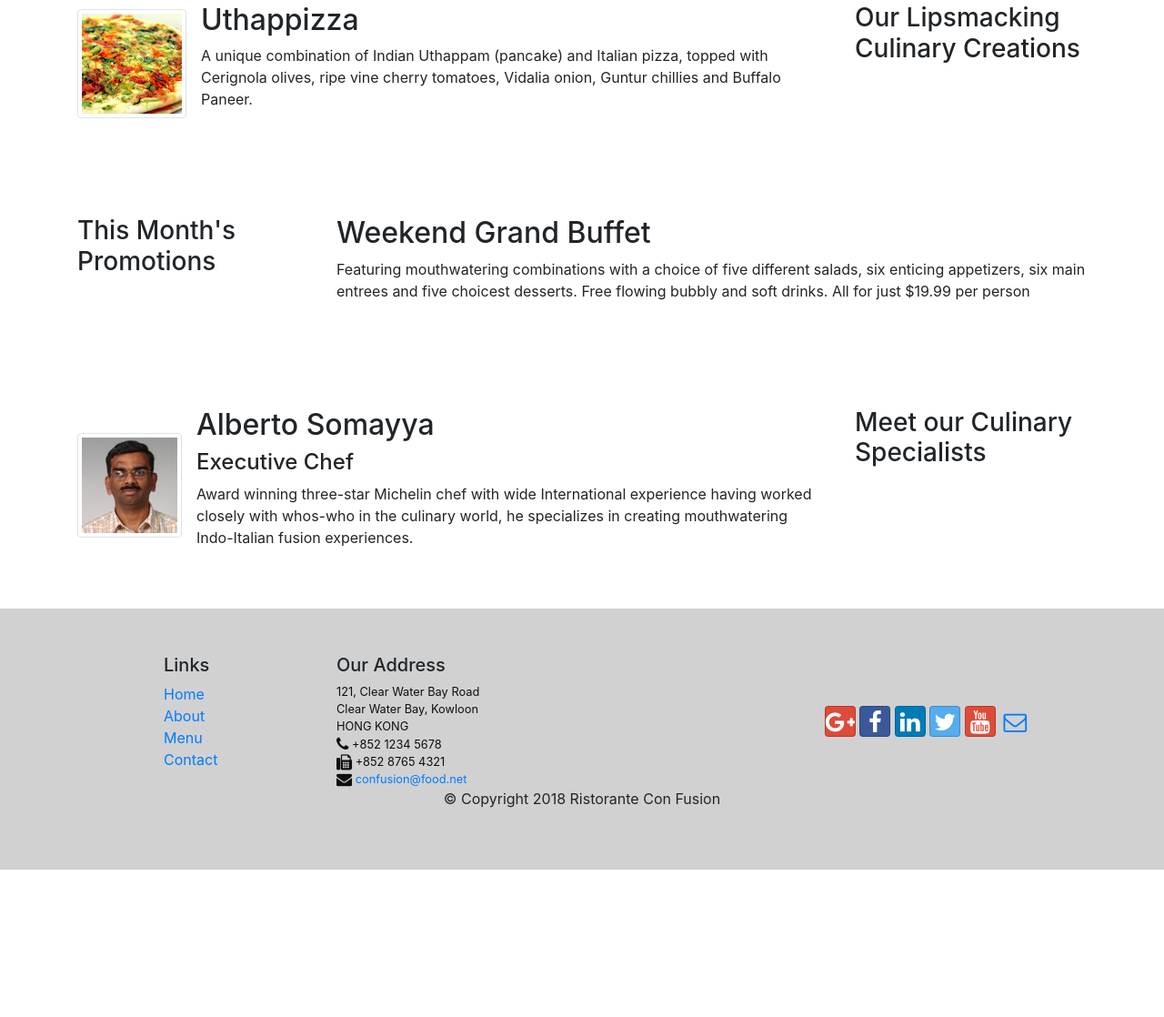
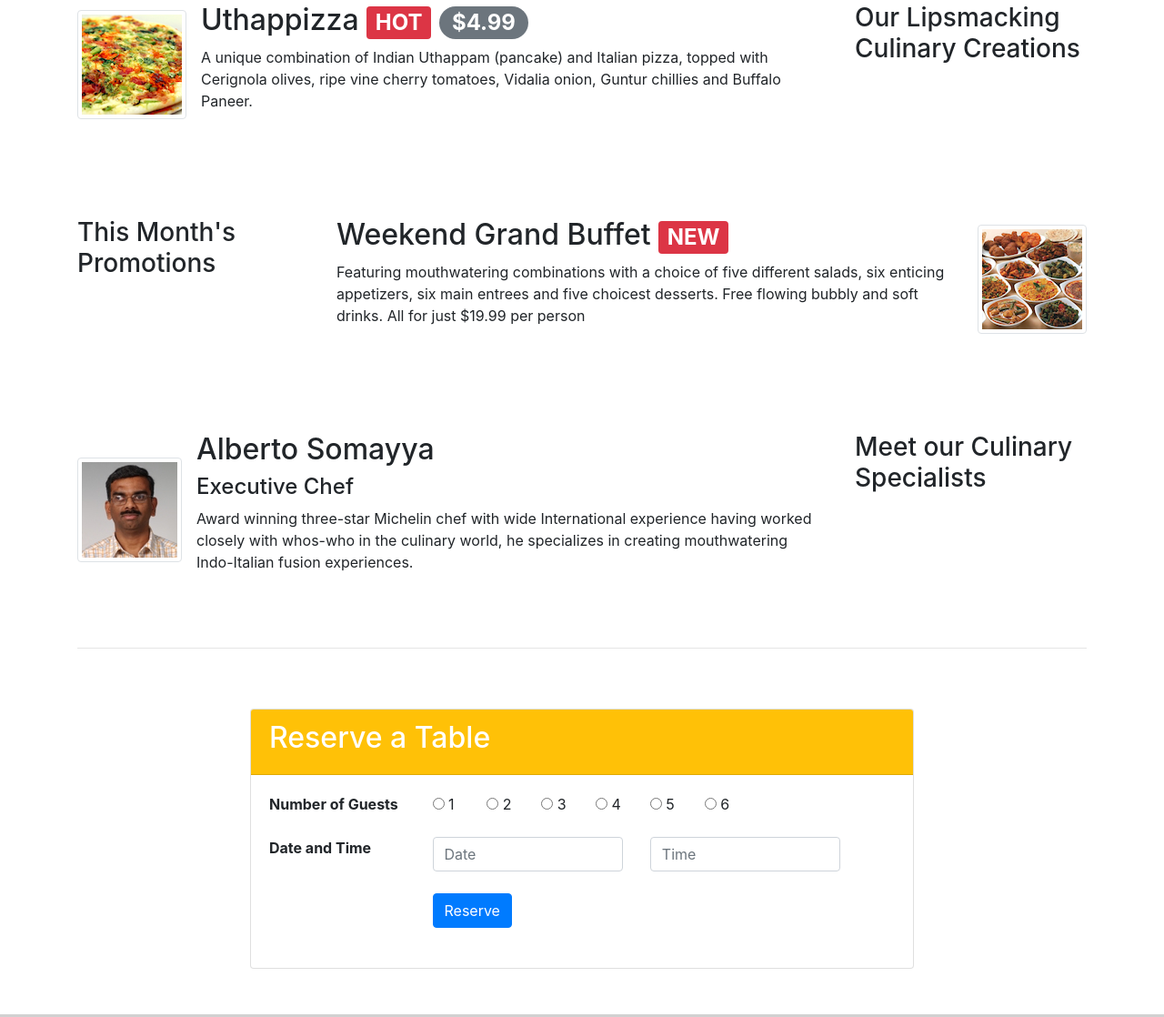
Before and after one commit to beetlehub/UIbootstrap4, a website: page index.html in a window 1280 px wide. Shown: the part 407-1525 px from the top of the page at 91% size. Before the commit the page ends 1363 px from the top, so only its background shows below. Drawn offline with nearby package versions, Linux system fonts and the light colour scheme.

Commit message:
Assignment 2

```diff
--- a/index.html
+++ b/index.html
@@ -53,9 +53,14 @@
                     <h1>Ristorante con Fusion</h1>
                     <p>We take inspiration from the World's best cuisines, and create a unique fusion experience. Our lipsmacking creations will tickle your culinary senses!</p>
                 </div>
-                <div class="col-12 col-sm align-self-center">
+                <div class="col-12 col-sm-3 align-self-center">
                     <img src="img/logo.png" alt="Logo" class="img-fluid">
                 </div>
+
+                <div class="col-12 col-sm-3 align-self-center">
+                    <a href="#reserve" class="btn btn-warning btn-lg btn-block">Reserve Table</a>
+                </div>
+
             </div>
         </div>
     </header>
@@ -80,7 +85,7 @@
                 <div class="media">
                     <img src="img/uthappizza.png" alt="uthappizza" class="d-flex img-thumbnail mr-3 align-self-center">
                     <div class="media-body">
-                        <h2 class="mt-0">Uthappizza</h2>
+                        <h2 class="mt-0">Uthappizza <span class="badge badge-danger">HOT</span> <span class="badge badge-pill badge-secondary">$4.99</span> </h2>
                         <p class="d-none d-sm-block">A unique combination of Indian Uthappam (pancake) and Italian pizza, topped with Cerignola olives, ripe vine cherry tomatoes, Vidalia onion, Guntur chillies and Buffalo Paneer.</p>
                     </div>
                 </div>
@@ -93,8 +98,13 @@
                 <h3>This Month's Promotions</h3>
             </div>
             <div class="col col-sm col-md">
-                <h2>Weekend Grand Buffet</h2>
-                <p>Featuring mouthwatering combinations with a choice of five different salads, six enticing appetizers, six main entrees and five choicest desserts. Free flowing bubbly and soft drinks. All for just $19.99 per person </p>
+                <div class="media">
+                    <div class="media-body">
+                        <h2 class="mt-0">Weekend Grand Buffet <span class="badge badge-danger">NEW</span> </h2>
+                        <p class="d-none d-sm-block">Featuring mouthwatering combinations with a choice of five different salads, six enticing appetizers, six main entrees and five choicest desserts. Free flowing bubbly and soft drinks. All for just $19.99 per person </p>
+                    </div>
+                    <img src="img/buffet.png" alt="buffet" class="d-flex img-thumbnail ml-3 align-self-center">
+                </div>
             </div>
         </div>
 
@@ -115,6 +125,46 @@
                 </div>
            </div>
         </div>
+
+        <!-- Table for booking -->
+        <hr>
+        <div class="row row-content justify-content-center" id="reserve">
+            <div class="col-12 col-sm-8">
+                <div class="card">
+                    <div class="card-header bg-warning text-white">
+                        <h2>Reserve a Table</h2>
+                    </div>
+
+                    <div class="card-body">
+                        <form>
+                        <dl class="row form-group">
+                            <dt class="col-12 col-md-3">Number of Guests</dt>
+                            <dd class="col-2 col-md-1 align-self-center"> <input type="radio"> 1 </dd>
+                            <dd class="col-2 col-md-1 align-self-center"> <input type="radio"> 2 </dd>
+                            <dd class="col-2 col-md-1 align-self-center"> <input type="radio"> 3 </dd>
+                            <dd class="col-2 col-md-1 align-self-center"> <input type="radio"> 4 </dd>
+                            <dd class="col-2 col-md-1 align-self-center"> <input type="radio"> 5 </dd>
+                            <dd class="col-2 col-md-1 align-self-center"> <input type="radio"> 6 </dd>
+                        </dl>
+
+                        <dl class="row form-group">
+                            <dt class="col-12 col-md-3">Date and Time</dt>
+                            <dd class="col-12 col-md-4"> <input type="text" class="form-control" placeholder="Date"> </dd>
+                            <dd class="col-12 col-md-4 "> <input type="text" class="form-control" placeholder="Time"> </dd>
+                        </dl>
+
+                        <dl class="row form-group">
+                            <dt class="col-12 col-md-3"></dt>
+                            <dd class="col-12 col-md">
+                                <button type="submit" class="btn btn-primary">Reserve</button>
+                            </dd>
+                        </dl>
+                        </form>
+                    </div>
+                </div>
+            </div>
+        </div>
+
     </div>
 
     <footer class="footer">
```
